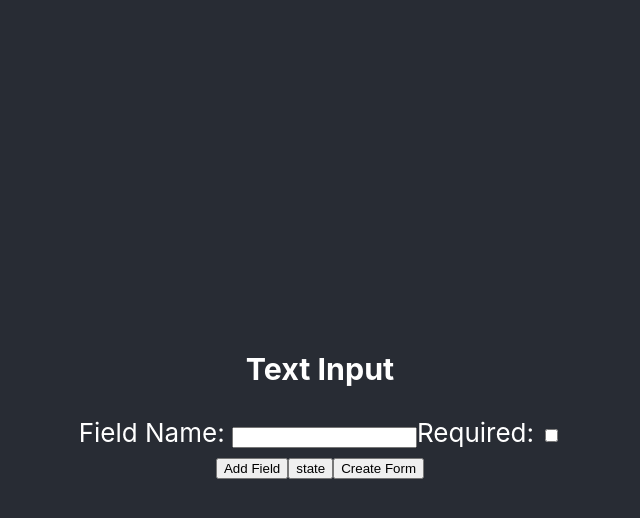
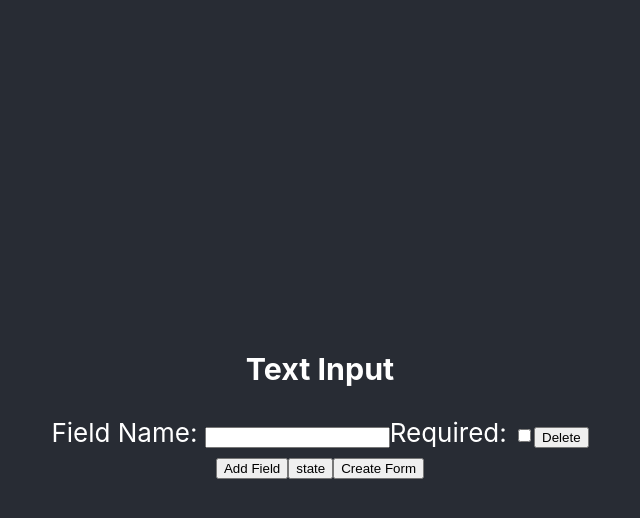
Before and after one commit to JimBilll/Well-Formed, a React (Create React App) app: page / in a window 1280 px wide. Both pictures are taken after a click on the button "Add Field". Shown: the top 518 px of the page, without its empty margins (320-960 px from the left). Built offline with nearby package versions, Linux system fonts and the light colour scheme.

Commit message:
Added Delete function
- Added a delete button to field edit components
- The button removes the element from the DOM (probably far from best practice)
- Deleted field edits are made null in the form data

```diff
--- a/src/create_form/CreateForm.js
+++ b/src/create_form/CreateForm.js
@@ -11,10 +11,11 @@ export default function CreateForm() {
         <form>
             {formFields}
             <button type="button" onClick={()=>{addField()}}>Add Field</button>
-            <button type="button" onClick={()=>{console.log(data)}}>state</button>
+            <button type="button" onClick={()=>{console.log(data); console.log(formFields)}}>state</button>
             <button type="button" onClick={()=>{generateForm()}}>Create Form</button>
         </form>
     );
+
     function addField() {
         setFormFields([...formFields, TextFieldInput(id, data, setData)]);
         setId(id + 1);
--- a/src/create_form/field_inputs/TextFieldInput.js
+++ b/src/create_form/field_inputs/TextFieldInput.js
@@ -3,14 +3,16 @@ import TextField from "form-generator/field_types/textField";
 export default function TextFieldInput(id, data, setData) {
 
     return (
-        <div>
+        <div id={"fieldInput" + id}>
             <h3>Text Input</h3>
             <label>Field Name: </label>
             <input type="text" id={"textInputName" + id} onChange={e => updateData(e)}></input>
             <label>Required: </label>
             <input type="checkbox" id={"textInputRequired" + id} onChange={e => updateData(e)}></input>
+            <button type="button" onClick={() => deleteField()}>Delete</button>
         </div>
     );
+
     function updateData(e) {
         var newData = data;
         var name = document.getElementById("textInputName" + id).value;
@@ -19,4 +21,13 @@ export default function TextFieldInput(id, data, setData) {
         data[id] = new TextField(name, required);
         setData(newData);
     }
+
+    function deleteField() {
+        var newData = data;
+        data[id] = null;
+        setData(newData);
+
+        var element = document.getElementById("fieldInput" + id);
+        element.remove();
+    }
 }
```
Also changed, not shown: 1 other file (tests, documents, lock files or other folders).
